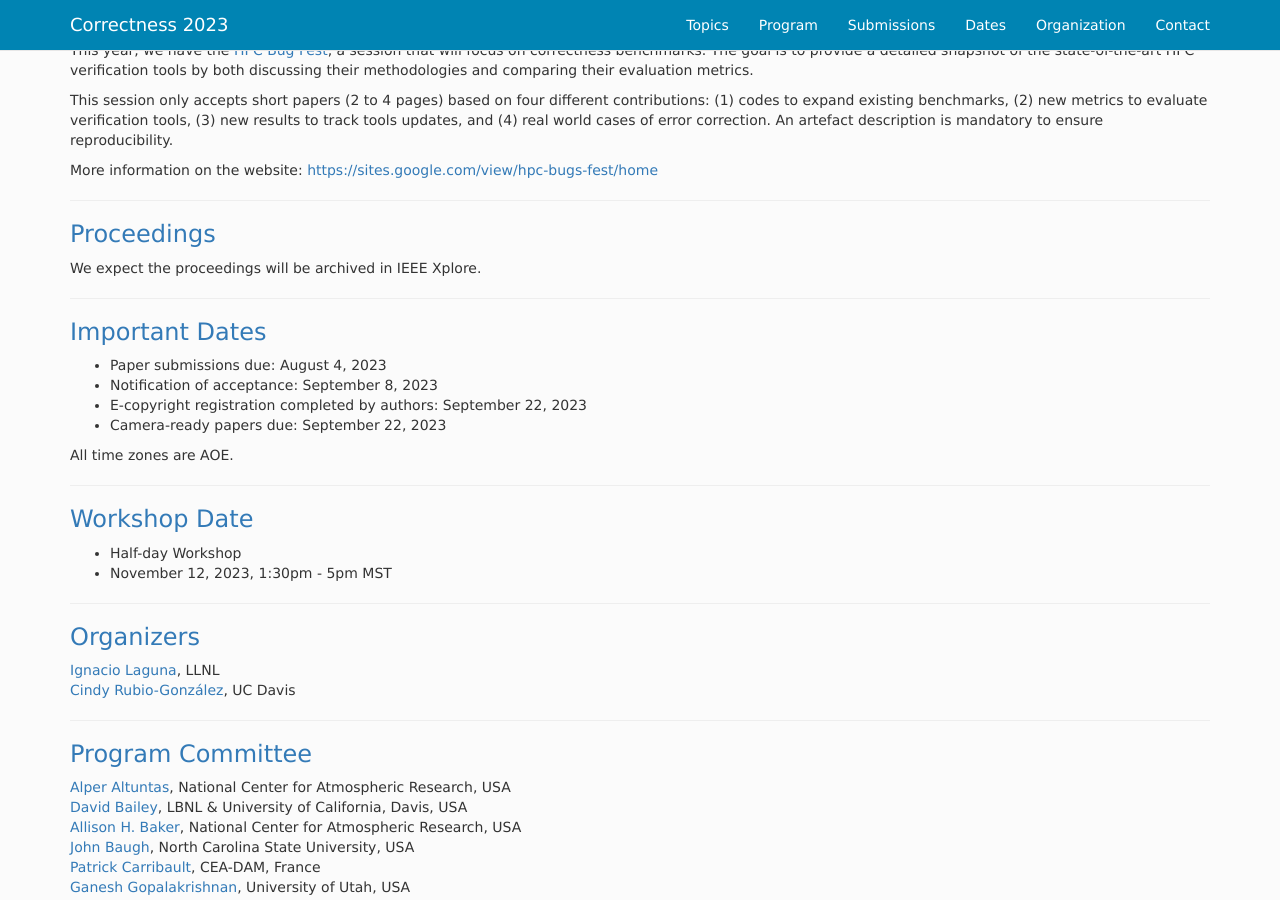
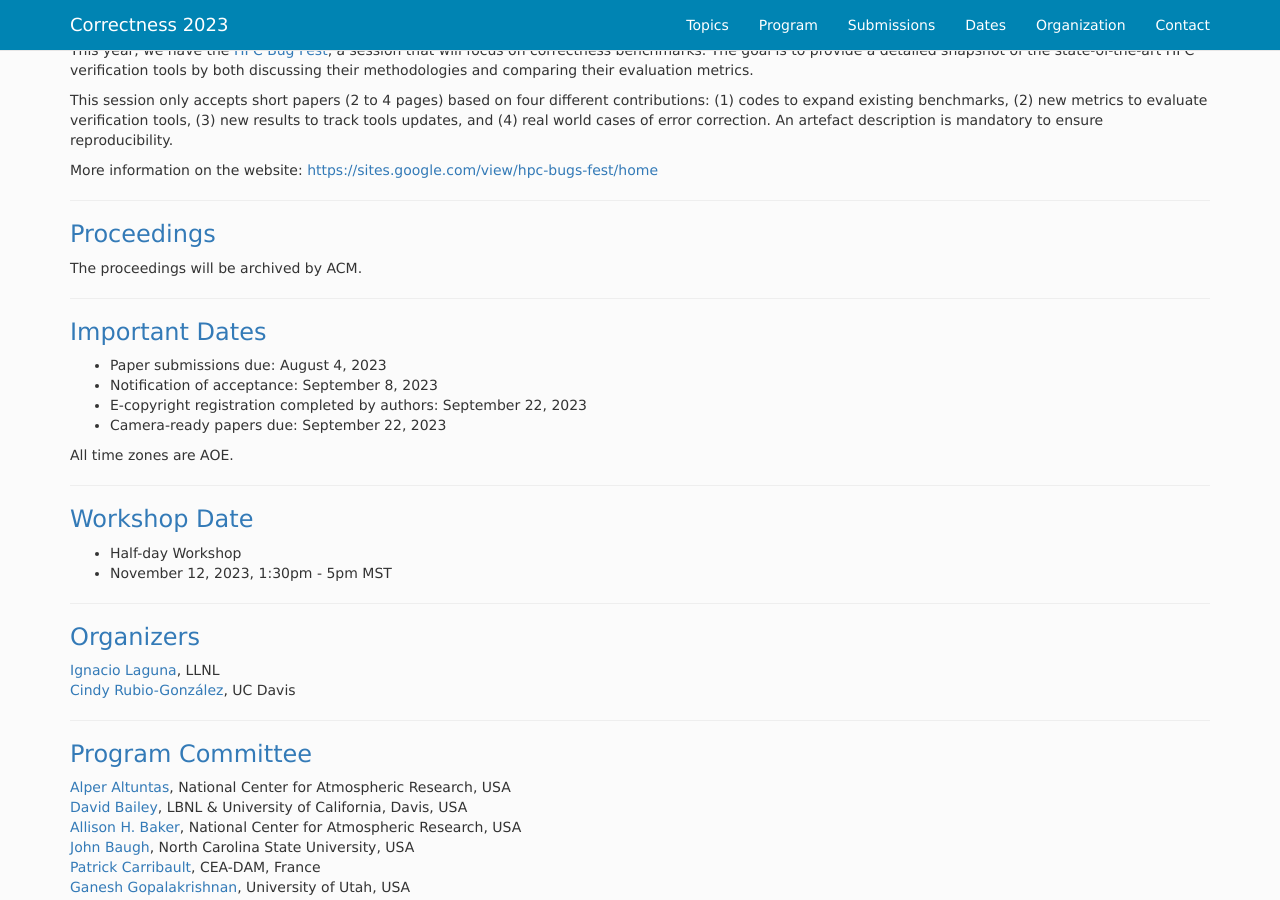
Before and after one commit to correctness-workshop/2023, a Jekyll site: the page built from index.md, in a window 1280 px wide and 900 px high, scrolled down 1802 px. Built offline with Jekyll 4.4.1, drawn with Linux system fonts in a browser that asks for light colours; nearby versions of some CDN libraries; the list of posts is cut into pages by our own code.

Commit message:
Update index.md

```diff
--- a/index.md
+++ b/index.md
@@ -89,7 +89,7 @@ More information on the website: [https://sites.google.com/view/hpc-bugs-fest/ho
 ---
 ###  <a class="anchor" name="proceedings"> Proceedings </a>
 
-We expect the proceedings will be archived in IEEE Xplore.
+The proceedings will be archived by ACM.
 
 ---
 ### <a class="anchor" name="dates"> Important Dates </a>
```
